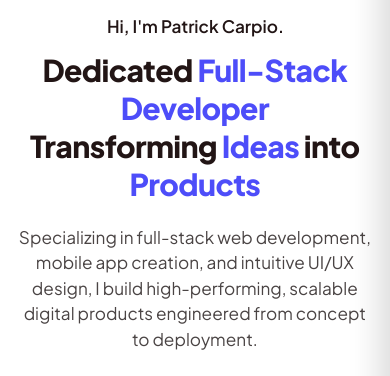
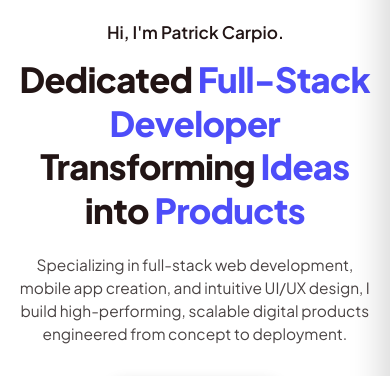
Before and after one commit to patyongcodes/portfolio, a React (Vite) app: page / in a window 390 px wide. Shown: the part 261-637 px from the top of the page. Built offline with nearby package versions, Linux system fonts and the light colour scheme; no server answers.

Commit message:
change font size

```diff
--- a/src/components/Hero/Hero.css
+++ b/src/components/Hero/Hero.css
@@ -290,13 +290,13 @@
   }
 
   .hero-headline {
-    font-size: 34.4px;
+    font-size: 39.56px; /* +15% from 34.4px */
     line-height: 1.24;
     margin-bottom: 25.9px;
   }
 
   .hero-description {
-    font-size: 19.4px;
+    font-size: 17.46px; /* -10% from 19.4px */
     line-height: 1.50;
     margin-top: 0;
     margin-bottom: 38.7px;
@@ -336,13 +336,13 @@
   }
 
   .hero-headline {
-    font-size: 30.1px;
+    font-size: 34.62px; /* +15% from 30.1px */
     line-height: 1.26;
     margin-bottom: 21.5px;
   }
 
   .hero-description {
-    font-size: 17.2px;
+    font-size: 15.48px; /* -10% from 17.2px */
     line-height: 1.48;
     margin-bottom: 32.2px;
   }
```
